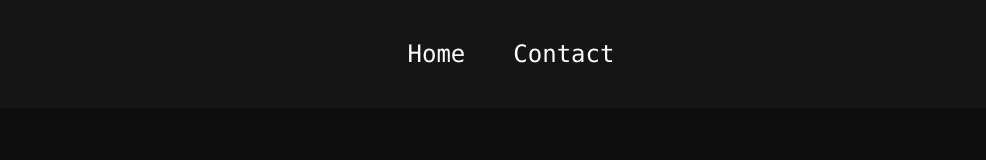
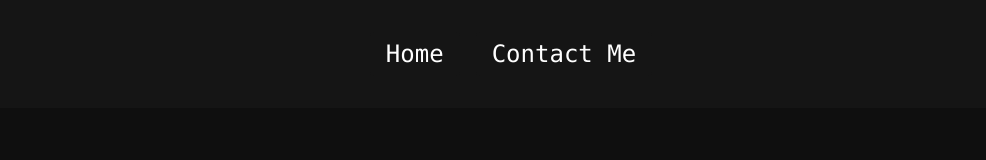
Before and after one commit to oaguilar83/dev-portfolio-frontend, a React (Vite) app: page / in a window 1280 px wide. Shown: the top 160 px of the page, without its empty margins (129-1115 px from the left). Built offline with nearby package versions, Linux system fonts and the light colour scheme.

Commit message:
minor updates

```diff
--- a/src/components/common/SocialMedia.module.css
+++ b/src/components/common/SocialMedia.module.css
@@ -6,8 +6,9 @@
 }
 
 .icon {
-  color: white;
+  color: var(--primary-font-color);
   font-size: 2.5rem !important;
+  transition: background-color 0.3s, transform 0.2s;
 }
 
 @media (hover: hover) {
--- a/src/components/navbar/Navbar.jsx
+++ b/src/components/navbar/Navbar.jsx
@@ -15,7 +15,7 @@ function Navbar() {
           <button className={styles.navbar_links_button} onClick={() => scrollToSection('home')}>Home</button>
         </li>
         <li>
-          <button className={styles.navbar_links_button} onClick={() => scrollToSection('contact')}>Contact</button>
+          <button className={styles.navbar_links_button} onClick={() => scrollToSection('contact')}>Contact Me</button>
         </li>
       </ul>
     </nav>
--- a/src/components/navbar/Navbar.module.css
+++ b/src/components/navbar/Navbar.module.css
@@ -9,7 +9,6 @@
   padding: 1rem;
   background-color: var(--secondary-background-color);
   z-index: 1000;
-  box-shadow: 0 2px 10px rgba(0, 0, 0, 0.1);
 }
 
 .navbar_links {
```
